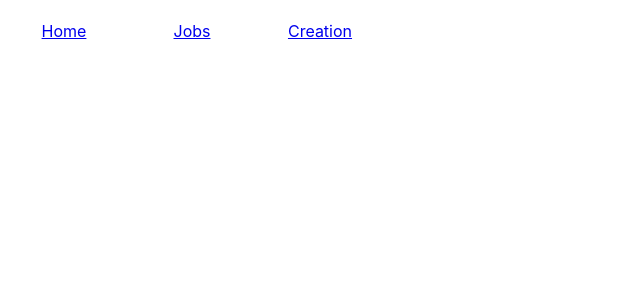
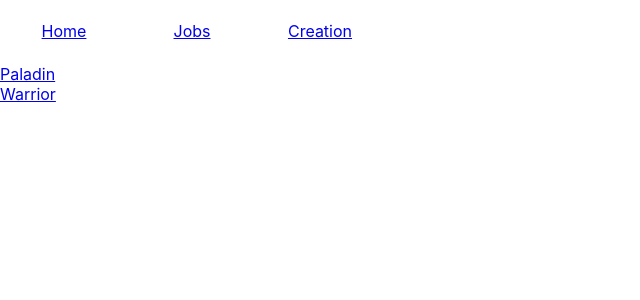
Before and after one commit to acho-eb/MVP, a React (Create React App) app: page /jobs in a window 1280 px wide. Shown: the top 300 px of the page, without its empty margins (0-640 px from the left). Built offline with nearby package versions, Linux system fonts and the light colour scheme.

Commit message:
Created API to store all info, craeted link routes to the mapped API

```diff
--- a/src/App.css
+++ b/src/App.css
@@ -1,10 +1,11 @@
 .home {
+  display: grid;
   background: no-repeat center center fixed;
   -webkit-background-size: cover;
   -moz-background-size: cover;
   -o-background-size: cover;
   background-size: cover;
-  height: 100%;
+  height: 100vh;
 }
 
 /* Header */
--- /dev/null
+++ b/src/api.js
@@ -0,0 +1,13 @@
+const JobAPI = {
+  jobs: [
+    { link: 'paladin', name: "Paladin"},
+    { link: 'warrior', name: "Warrior"}
+  ],
+  all: function() { return this.jobs},
+  get: function(link) {
+    const isJob = job => job.link === link
+    return this.jobs.find(isJob)
+  }
+}
+
+export default JobAPI;
--- /dev/null
+++ b/src/components/AllJobs.js
@@ -0,0 +1,16 @@
+import React from 'react';
+import { Link } from 'react-router-dom';
+import JobAPI from '../api.js'
+
+const AllJobs = () => (
+  <div className='all-jobs'>
+    {JobAPI.all().map(job => (
+      <div className='all-jobs-job' key={job.link}>
+        <Link to={`/jobs/${job.link}`}>{job.name}</Link>
+      </div>
+    ))}
+  </div>
+)
+
+
+export default AllJobs;
--- /dev/null
+++ b/src/components/Creation.js
@@ -0,0 +1,10 @@
+import React from 'react';
+import '../App.css';
+
+const Creation = () => (
+  <div>
+    Hello World!
+  </div>
+)
+
+export default Creation;
--- a/src/components/Header.js
+++ b/src/components/Header.js
@@ -4,11 +4,9 @@ import '../App.css'
 
 const Header = () => (
   <div className='header'>
-
     <Link to='/' className='link-home'>Home</Link>
     <Link to='/jobs' className='link-jobs'>Jobs</Link>
     <Link to='/creation' className='link-creation'>Creation</Link>
-
   </div>
 )
 
--- a/src/components/Home.js
+++ b/src/components/Home.js
@@ -10,7 +10,7 @@ const Home = () => (
     </div>
 
     <div className='intro'>
-      The next expansion to the critically acclaimed MMORPG with a free trial up to level 60 is right around the corner.
+      The next expansion to the critically acclaimed MMORPG with a free trial up to level 60 including the Heavensward expansion is right around the corner.
     </div>
 
     <div className='journey'>
--- /dev/null
+++ b/src/components/Job.js
@@ -0,0 +1,21 @@
+import React from 'react'
+import JobAPI from '../api'
+import { Link } from 'react-router-dom'
+
+const Job = (props) => {
+  const job = JobAPI.get(props.match.params.link)
+
+  if (!job) {
+    return <div>Sorry, but the player was not found</div>
+  }
+  return (
+    <div>
+      {console.log(props)}
+      {/* <h1>{player.name} (#{player.number})</h1>
+      <h2>Position: {player.position}</h2>
+      <Link to='/roster'>Back</Link> */}
+    </div>
+  )
+}
+
+export default Job;
--- /dev/null
+++ b/src/components/Jobs.js
@@ -0,0 +1,14 @@
+import React from 'react';
+import { Switch, Route } from 'react-router-dom';
+import AllJobs from './AllJobs';
+import Job from './Job';
+import '../App.css';
+
+const Jobs = () => (
+  <Switch>
+    <Route exact path='/jobs' component={AllJobs} />
+    <Route path='/jobs/:link' component={Job} />
+  </Switch>
+)
+
+export default Jobs;
--- a/src/components/Main.js
+++ b/src/components/Main.js
@@ -1,17 +1,17 @@
 import React from 'react'
 import { Switch, Route } from 'react-router-dom'
 import Home from './Home'
-// import Jobs from './Jobs'
-// import Creation from './Creation'
+import Jobs from './Jobs'
+import Creation from './Creation'
 
 const Main = () => (
   <div className='main'>
     <Switch>
       <Route exact path='/' component={Home}/>
-      {/* <Route path='/jobs' component={Jobs}/> */}
-      {/* <Route path='/creation' component={Creation}/> */}
+      <Route path='/jobs' component={Jobs}/>
+      <Route path='/creation' component={Creation}/>
     </Switch>
   </div>
 )
 
-export default Main
+export default Main;
```
Also changed, not shown: src/components/jobs/Warrior.js (added, +19 -0 lines), src/components/jobs/Paladin.js (renamed from src/components/Paladin.js).
